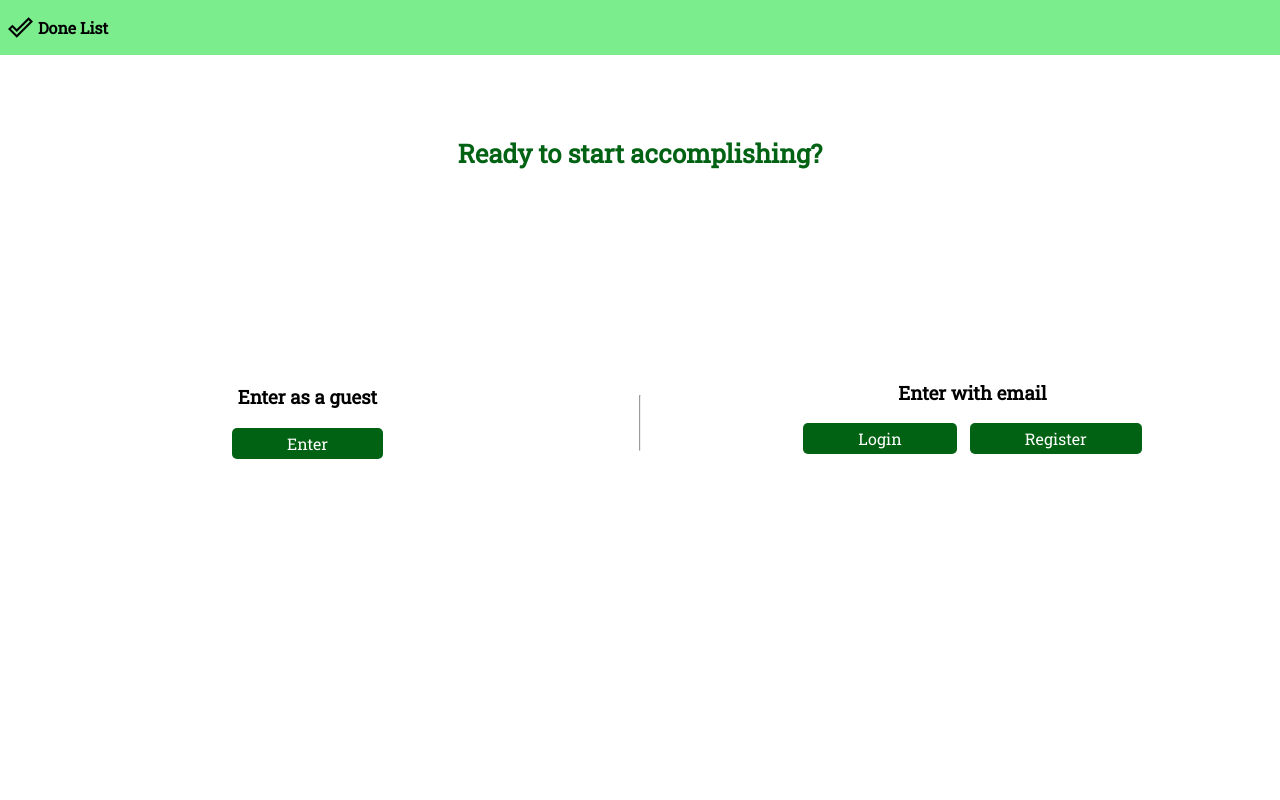
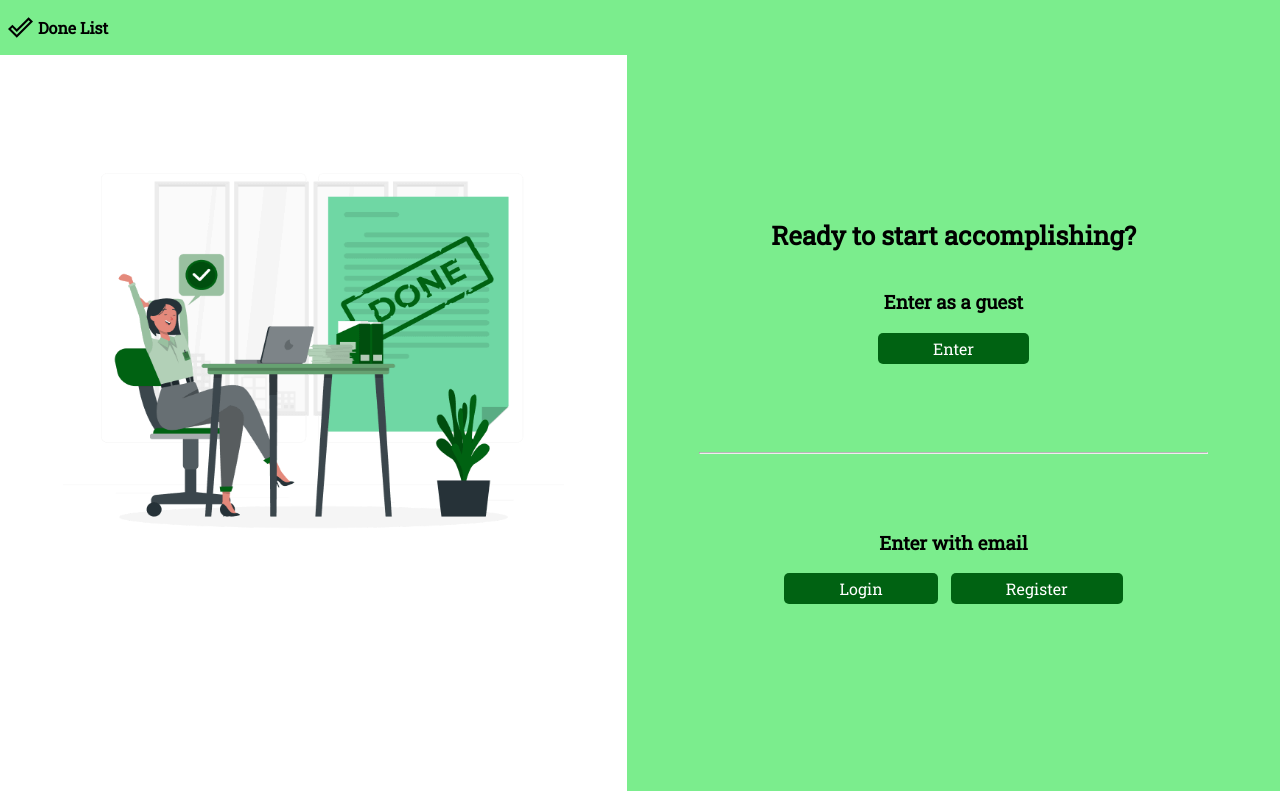
Before and after one commit to saraiovieira/done-list, a React (Create React App) app in the folder client/: page /login in a window 1280 px wide. Built offline with nearby package versions, Linux system fonts and the light colour scheme; no server answers; the HTML template or start-up script is replaced by a standard one.

Commit message:
change design

```diff
--- a/client/src/Pages/Login/Login.css
+++ b/client/src/Pages/Login/Login.css
@@ -9,8 +9,14 @@
   padding: 0;
 }
 
+header {
+  position: relative;
+  z-index: 999;
+}
+
 /* Login Section Styles */
 .login {
+  background-color: #7bed8d;
   display: flex;
   flex-direction: column;
   justify-content: center;
@@ -31,9 +37,8 @@
 .login__form-title {
   text-align: center;
   font-weight: bold;
-  color: #006212;
+  color: #000;
   font-size: 1.6em;
-  position: absolute;
   top: 17%;
   right: 0;
   left: 0;
@@ -56,6 +61,11 @@
 /* Guest Button Styles */
 .login__guest-button {
   margin-bottom: 2.5em;
+  width: unset;
+  padding: 5px 55px;
+}
+
+.login__email-button {
   width: unset;
   padding: 5px 55px;
 }
@@ -176,10 +186,11 @@
 
 /* Media Query for Larger Screens */
 @media (min-width: 961px) {
-  .login__form-title {
-    position: absolute;
-    right: 0;
-    left: 0;
+
+  .login {
+    height: 92vh;
+    width: 55%;
+    justify-content: center;
   }
 
   .login__form-section {
@@ -202,6 +213,14 @@
 
   .login__choose-section {
     display: flex;
+    flex-direction: column;
     justify-content: center;
   }
+
+  .login__email-button {
+    margin-bottom: 2.5em;
+    width: unset;
+    padding: 5px 55px;
+  }
+
 }
--- a/client/src/Pages/Login/Login.jsx
+++ b/client/src/Pages/Login/Login.jsx
@@ -101,10 +101,13 @@ const Login = () => {
     if (emailIsValid.status && passwordIsValid.status) {
       try {
         await axios
-          .post(`http://localhost:${process.env.REACT_APP_API_ENDPOINT}/login/`, {
+          .post(
+            `http://localhost:${process.env.REACT_APP_API_ENDPOINT}/login/`,
+            {
               email: email,
               password: password,
-          })
+            }
+          )
           .then((res) => {
             const token = res.data.token;
             localStorage.setItem("token", token);
@@ -129,10 +132,13 @@ const Login = () => {
     if (emailIsValid.status && passwordIsValid.status) {
       try {
         await axios
-          .post(`http://localhost:${process.env.REACT_APP_API_ENDPOINT}/register/`, {
+          .post(
+            `http://localhost:${process.env.REACT_APP_API_ENDPOINT}/register/`,
+            {
               email: email,
               password: password,
-          })
+            }
+          )
           .then((res) => {
             localStorage.setItem("token", res.data.token);
             navigate("/donelist");
@@ -154,23 +160,19 @@ const Login = () => {
 
   return (
     <>
+      <div className="welcome">
+        <div className="welcome__img-container">
+          <img
+            className="welcome__img"
+            src="/done-image.png"
+            alt="Woman who is happy to have finished a task and is sitting in front of a desk with her laptop open"
+          />
+        </div>
         <div className="login">
           <h2 className="login__form-title">Ready to start accomplishing? </h2>
-        <div className="login__choose-section">
-          <div className="login__guest-section">
-            <h3 className="login__guest-title">Enter as a guest</h3>
-            <button
-              className="login__guest-button"
-              type="button"
-              onClick={handleGuestLogin}
-            >
-              Enter
-            </button>
-          </div>
-          <hr className="login__divider" />
-          <div className="login__form-section">
           {loginView ? (
             <>
+              <div className="login__form-section">
                 <h3 className="login__email-title">Enter with email</h3>
                 <form className="login__form">
                   <label className="login__label" htmlFor="email">
@@ -261,29 +263,44 @@ const Login = () => {
                     <p className="login__error">{errorMessage}</p>
                   )}
                 </form>
+              </div>
             </>
           ) : (
             <>
+              <div className="login__choose-section">
+                <div className="login__guest-section">
+                  <h3 className="login__guest-title">Enter as a guest</h3>
+                  <button
+                    className="login__guest-button"
+                    type="button"
+                    onClick={handleGuestLogin}
+                  >
+                    Enter
+                  </button>
+                </div>
+                <hr className="login__divider" />
+                <div className="login__form-section">
                   <h3 className="login__email-title">Enter with email</h3>
                   <div className="login__buttons">
                     <button
-                    className="login__guest-button"
+                      className="login__email-button"
                       type="button"
                       onClick={handleUserLogin}
                     >
                       Login
                     </button>
                     <button
-                    className="login__guest-button"
+                      className="login__email-button"
                       type="button"
                       onClick={handleUserRegister}
                     >
                       Register
                     </button>
-                </div>{" "}
+                  </div>
+                </div>
+              </div>
             </>
           )}
-          </div>
         </div>
       </div>
     </>
--- a/client/src/Pages/Welcome/Welcome.css
+++ b/client/src/Pages/Welcome/Welcome.css
@@ -163,7 +163,7 @@ header,
   }
 
   .welcome__article {
-    height: 100vh;
+    height: 92vh;
     width: 55%;
     justify-content: center;
   }
--- a/client/src/Pages/Welcome/Welcome.jsx
+++ b/client/src/Pages/Welcome/Welcome.jsx
@@ -27,7 +27,7 @@ const Welcome = () => {
             onClick={handleRedirect}
           >
             Start your journey to success today
-            <IoMdArrowRoundForward className="welcome__arrow" />
+            <IoMdArrowRoundForward className="welcome__arrow blink" />
           </button>
         </div>
       </article>
```
Lines whose indentation alone changed are shown as unchanged.
